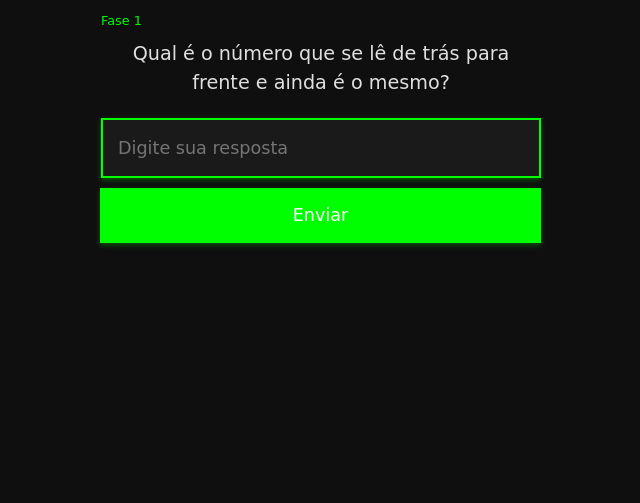
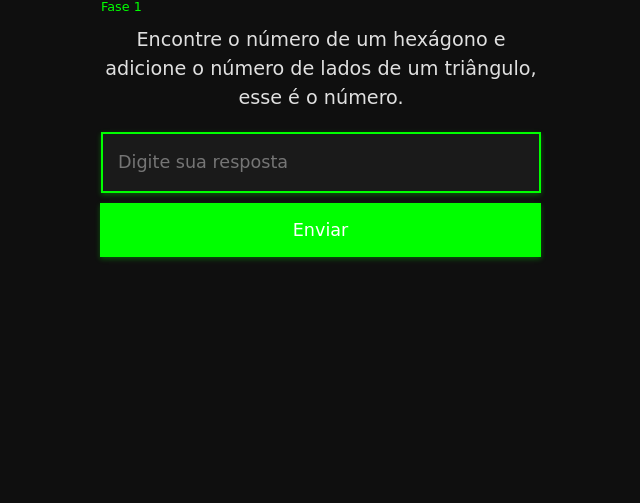
Before and after one commit to FlazO0/enigma, a plain HTML site: page index.html in a window 1280 px wide. Shown: the part 297-800 px from the top of the page, without its empty margins (319-959 px from the left). Drawn offline with nearby package versions, Linux system fonts and the light colour scheme; a web font is replaced by a local one.

Commit message:
update.html

```diff
--- a/index.html
+++ b/index.html
@@ -108,7 +108,7 @@
 </head>
 <body>
     <div class="card-container">
-        <h1>???</h1>
+        <h1>ENIGMA</h1>
         <div id="fase">
             <p class="fase-title" id="tituloFase"></p>
             <p id="pergunta"></p>
@@ -128,21 +128,27 @@
             "fases": [
                 {
                     "nome": "Fase 1",
-                    "titulo": "O Enigma do Número",
-                    "pergunta": "Qual é o número que se lê de trás para frente e ainda é o mesmo?",
+                    "titulo": "O Enigma do Hexágono",
+                    "pergunta": "Encontre o número de um hexágono e adicione o número de lados de um triângulo, esse é o número.",
+                    "respostas": ["9", "nove"]
+                },
+                {
+                    "nome": "Fase 2",
+                    "titulo": "Planetas",
+                    "pergunta": "Qual é o número de planetas no sistema solar (excluindo Pluatão)?",
                     "respostas": ["8", "oito"]
                 },
                 {
-                    "nome": "Fase 2",
-                    "titulo": "O Enigma da Água",
-                    "pergunta": "O que corre mas não tem pernas?",
-                    "respostas": ["rio", "correnteza"]
+                    "nome": "Fase 3",
+                    "titulo": "Continentes",
+                    "pergunta": "Número de continentes na Terra e subtraia 1",
+                    "respostas": ["6", "seis"]
                 },
                 {
-                    "nome": "Fase 3",
-                    "titulo": "Fase Final",
-                    "pergunta": "O que é maior que um prédio, mas pesa menos?",
-                    "respostas": ["sombra", "ar"]
+                     "nome": "Ultima fase",
+                    "titulo": "O mais difícil",
+                    "pergunta": "Se há três, você tem três. Se há duas, você tem duas. Mas se há uma, você não tem nenhuma. O que é?",
+                    "respostas": ["opção", "a opção"]
                 }
             ]
         };
@@ -183,7 +189,7 @@
             } else {
                 document.getElementById('fase').innerHTML = `
                     <h2>Parabéns!</h2>
-                    <p>Você completou todos os enigmas!</p>
+                    <p>Você completou todos os enigmas! o senha do cofre é 051</p>
                 `;
             }
         }
```
